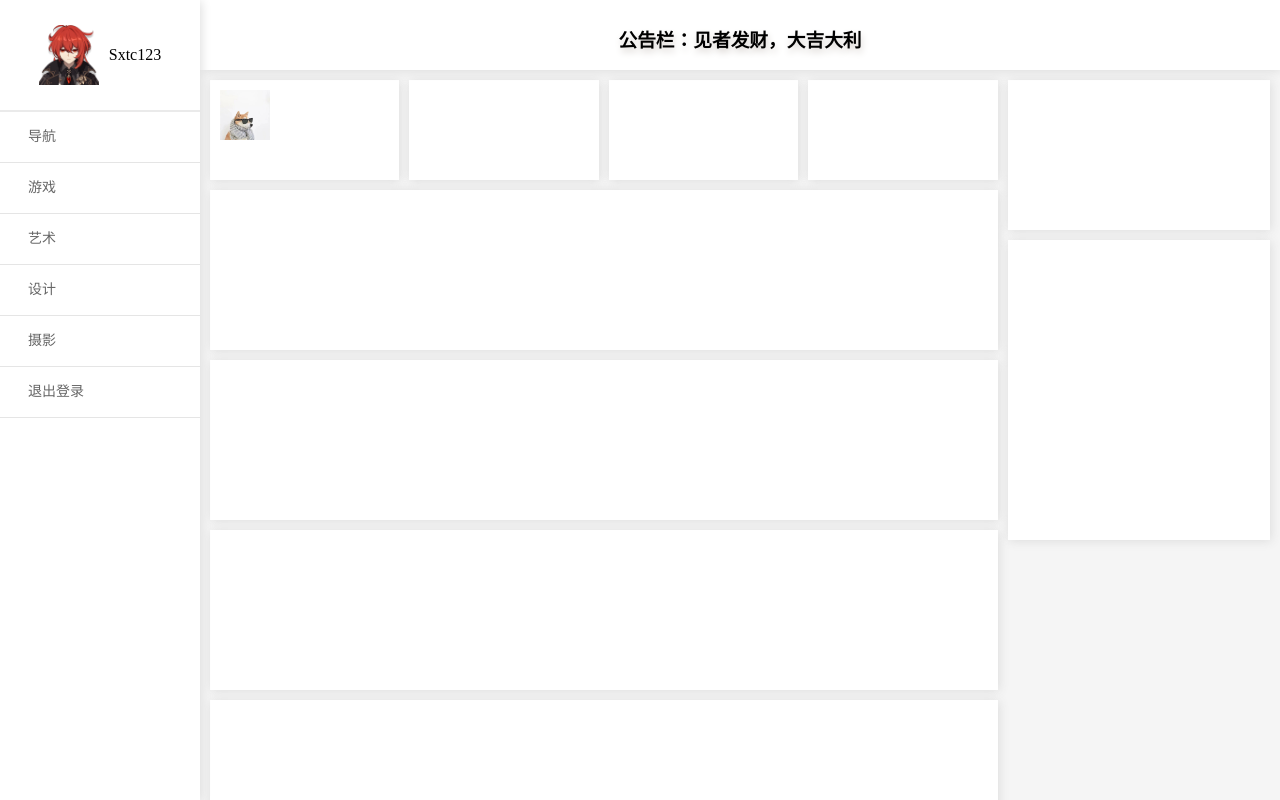
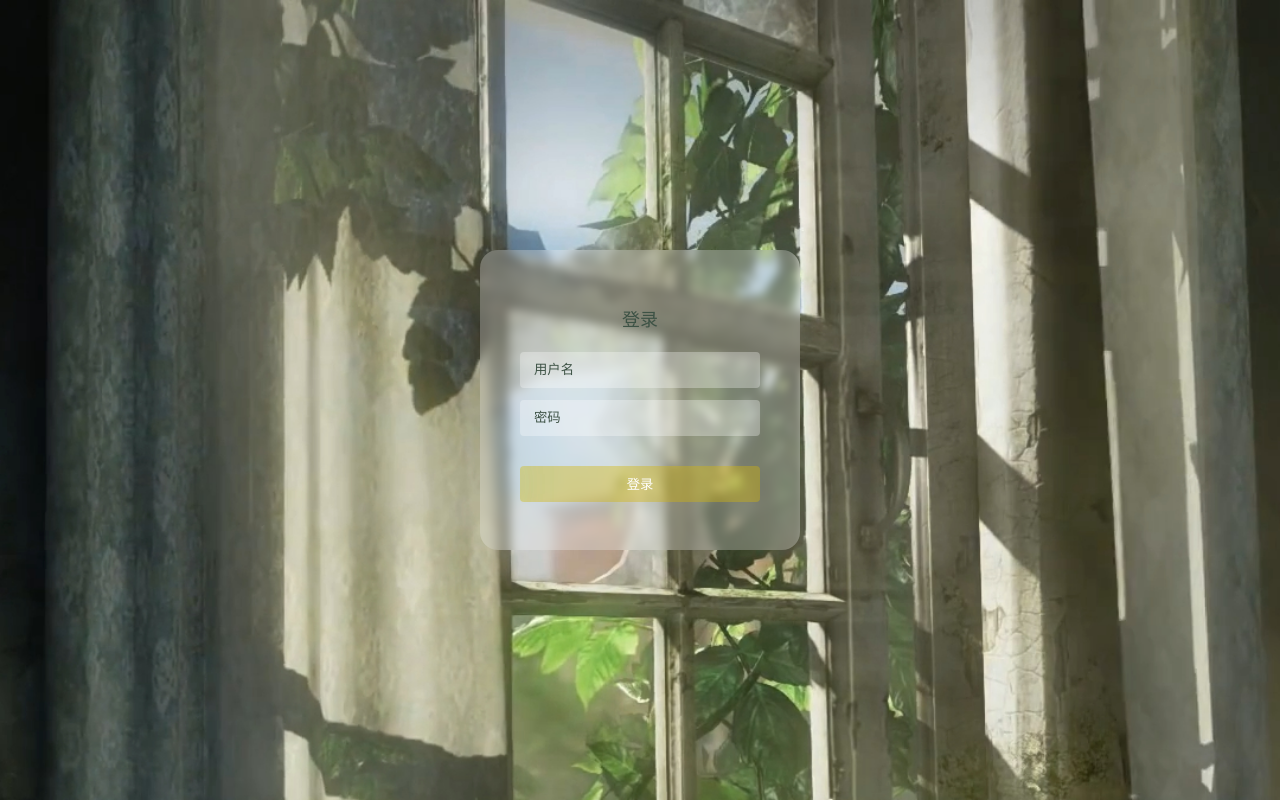
Before and after one commit to sanqingzushi/sxtc, a plain HTML site: page index.html in a window 1280 px wide. Drawn offline with Linux system fonts and the light colour scheme.

Commit message:
Add files via upload

```diff
--- a/index.html
+++ b/index.html
@@ -1,185 +1,139 @@
 <!DOCTYPE html>
-<html>
-	<head>
-		<meta charset="utf-8" />
-		<meta name="viewport" content="width=device-width, initial-scale=1">
-		<meta name="description" content="Put your description here.">
-		<title>felx 布局</title>
-		<style>
+<html lang="zh">
+<head>
+	<meta charset="UTF-8">
+	<meta http-equiv="X-UA-Compatible" content="IE=edge">
+	<meta name="viewport" content="width=device-width, initial-scale=1.0">
+	<title>Document</title>
+	<style>
 		body{
-			margin: 0;
-			height: 100vh;
-			background-color: #f5f5f5;
+		  margin: 0;
+		  font-family: "PingFang SC","Microsoft Yahei",sans-serif;
 		}
-	/* 	*{
-			border: 1px solid black;
-		} */
-		.yinying {
-		          box-shadow:1px 1px 10px #dcdcdc;
-			}
-		.flex{
-			 display: flex;
+
+		.container{
+		  width: 100vw;
+		  height: 100vh;
+		  display: flex;
+		  align-items: center;
+		  justify-content: center;
+		  background: url("./preview.jpg") fixed no-repeat;
+		  background-size: cover;
 		}
-		.baiSe{
-			background-color:#ffffff ;
+
+		.login-form{
+		  width: 240px;
+		  height: 220px;
+		  display: flex;
+		  flex-direction: column;
+		  padding: 40px;
+		  text-align: center;
+		  position:relative;
+		  z-index: 100;
+		  background: inherit;
+		  border-radius: 18px;
+		  overflow: hidden;
 		}
-		.flex1{
-			flex: 1;
+
+		.login-form::before{
+		  content: "";
+		  width: calc(100% + 20px);
+		  height: calc(100% + 20px);
+		  position: absolute;
+		  top: -10px;
+		  left: -10px;
+		  overflow: hidden;
+		  background: inherit;
+		  box-shadow: inset 0 0 0 200px rgba(255, 255, 255, 0.25);
+		  filter: blur(5px);
+		  z-index: -1;
 		}
-		.column{
-			flex-direction: column;
+
+		.login-form h2{
+		  font-size: 18px;
+		  font-weight: 400;
+		  color: #3d5245;
 		}
-		.mg8{
-			margin: 10px;
+
+		.login-form input,
+		.login-form button{
+		  margin: 6px 0;
+		  height: 36px;
+		  border: none;
+		  background-color: rgba(255, 255, 255, 0.3);
+		  border-radius: 4px;
+		  padding: 0 14px;
+		  color: #3d5245;
 		}
-		.mgr8{
-			margin-right: 10px;
+		.login-form input::placeholder{
+		  color: #3d5245;
 		}
-		.mgt8{
-			margin-top: 10px;
+		.login-form button:focus,
+		.login-form input:focus{
+		  outline: 0;
 		}
-		.daohang{
-			border-bottom: 1px solid rgb(229, 229, 229);
-			font-size: 14px;
-			color: #666;
-			background-color: #ffffff;
+
+		.login-form button{
+		  margin-top:24px;
+		  background-color: rgba(209, 179, 9, 0.4);
+		  color: white;
+		  position: relative;
+		  overflow: hidden;
+		  cursor: pointer;
+		  transition: 0.4s;
 		}
-		a{
-			display: block;
-		   color: #666;
-		   text-decoration: none;
-		   height: 50px;
-		   text-indent: 2em;
-		   line-height: 50px;
+
+		.login-form button:hover{
+		  background-color: rgba(209, 179, 9 , 0.7);
 		}
-		a:hover{
-			background-color: #f08550;
-			color: #ffffff;
-			font-size: 16px;
+
+		.login-form button::before,
+		.login-form button::after{
+		  content: "";
+		  display: block;
+		  width: 80px;
+		  height: 100%;
+		  background: rgba(179, 255, 210, 0.5);
+		  opacity: 0.5;
+		  position: absolute;
+		  top: 0;
+		  left: 0;
+		  transform: skewX(-15deg);
+		  filter: blur(30px);
+		  overflow: hidden;
+		  transform: translateX(-100px);
 		}
-		.box1{
 
-			margin: 10px;
+		.login-form button:hover::after{
+		  width: 40px;
+		  background: rgba(179, 255, 210, 0.3);
+		  left: 60px;
+		  opacity: 0;
+		  filter: blur(5px);
 		}
-		/* 当屏幕宽度小于600px时要改变CSS */
-		/* @media(max-width:600px){
-		.cebianlan{
-			display: none;
+		.login-form button:hover::before{
+		transition: 1s;
+		transform: translateX(320px);
+		opacity: 0.7s;
 		}
-		.neirongqu{
-			flex-direction: column;
+		.login-form button:hover::after{
+		  transition: 1s;
+		  transform: translateX(320px);
+		  opacity: 1;
 		}
-		.shujuqu{
-			flex-direction: column;
-		}
-		.youqu{
-			margin-left: 8px;
-		}
-		.shuju{
-			margin: 0 0 8px;
-			flex:auto
-		}
-		.neirong::-webkit-scrollbar{
-			display: none;
-		}
-		}
-		.button{
-			background-color: #ffffff;
-		} */
-		</style>
-	</head>
-	<body class="flex">
-	<!-- 侧边栏 -->
-	<div class="baiSe yinying cebianlan" style="width: 200px; z-index: 2;">
-		<!-- 头像栏 -->
-		<div style="padding: 25px;
-		 align-items: center;
-		  justify-content: center;
-		   border-bottom: 2px solid #eaeaea;"
-			class="flex">
-		   <img src="./diluc_face.png" width="60px" height="60px" alt="">
-		   <div style="margin-left: 10px;">
-			   Sxtc123
-		   </div>
-		</div>
-	<!-- 导航栏 -->
-	<div class="flex1">
-		<div class="daohang"><a href="./2.html">导航</a></div>
-		<div class="daohang"><a href="#">游戏</a></div>
-		<div class="daohang"><a href="#">艺术</a></div>
-		<div class="daohang"><a href="#">设计</a></div>
-		<div class="daohang"><a href="#">摄影</a></div>
-	    <div class="daohang"><a href="#">退出登录</a></div>
+
+
+	</style>
+</head>
+<body>
+	<div class="container">
+
+		<form action="./首页.html" class="login-form">
+			<h2>登录</h2>
+			<input type="text" name="username" placeholder="用户名">
+			<input type="password" name="password" placeholder="密码">
+			<button type="submit">登录</button>
+		</form>
 	</div>
-	</div>
-	<!-- 主区域 -->
-	<div class="flex1 flex column ">
-		<!-- 头部栏 -->
-		<div style="height: 70px; z-index: 1;"class="baiSe yinying">
-			<div style="padding: 6px;text-align: center;text-shadow: 1px 4px 7px rgb(213, 208, 204); ">
-				<h3>公告栏：见者发财，大吉大利</h3>
-			</div>
-		</div>
-		<!-- 内容区 -->
-		<div style="overflow: auto;"class="neirongqu flex1 flex ">
-			<!-- 左区 -->
-			<div style="flex: 3;" class="flex column mg8">
-				<!-- 数据区 -->
-				<div class="flex shujuqu">
-					<!-- 数据块 -->
-					<div style="height: 100px;" class="shuju flex1 baiSe mgr8 yinying">
-						<div class="box1">
-							<img src="./微信图片_20220428093554.jpg" alt="" width="50px">
-						</div>
-					</div>
-					<div style="height: 100px;" class="shuju flex1 baiSe mgr8 yinying"></div>
-					<div style="height: 100px;" class="shuju flex1 baiSe mgr8 yinying"></div>
-					<div style="height: 100px;" class="shuju flex1 baiSe yinying"></div>
-
-				</div>
-				<!-- 列表区 -->
-				<div class="flex column">
-					<!-- 列表项 -->
-					<div style="height: 160px;" class="baiSe mgt8 yinying">
-
-					</div>
-					<div style="height: 160px;" class="baiSe mgt8 yinying">
-
-					</div>
-					<div style="height: 160px;" class="baiSe mgt8 yinying">
-
-					</div>
-					<div style="height: 160px;" class="baiSe mgt8 yinying">
-
-					</div>
-					<div style="height: 160px;" class="baiSe mgt8 yinying">
-
-					</div>
-					<div style="height: 160px;" class="baiSe mgt8 yinying">
-
-					</div>
-				</div>
-
-			</div>
-			<!-- 右区 -->
-			<div style="flex: 1;" class="flex column mgr8 mgt8 youqu">
-				<!-- 提示区 -->
-				<div style="height: 150px;" class="baiSe yinying"></div>
-				<!-- 消息区 -->
-				<div style="height: 300px;" class="baiSe mgt8 yinying"></div>
-			</div>
-		</div>
-	</div>
-	<script>
-		//  //prompt 输入框
-		//  letprompt('请输入您的年龄')// //// alert 弹出警示框 输出的展示给用户的
-		// alert('您好，欢迎回来')
-		//  //console 控制台输出 测试用的
-		// console.log('能看到的')
-		// let uname = prompt('请输入您用户名')
-		// let age = prompt('请输入您的年龄 （根据国家相关政策必须输入年龄）')
-
-		// console.log(uname+age)
-	</script>
-	</body>
+</body>
 </html>
```
Also changed, not shown: 首页.html (added, +185 -0 lines), preview.jpg (added).
